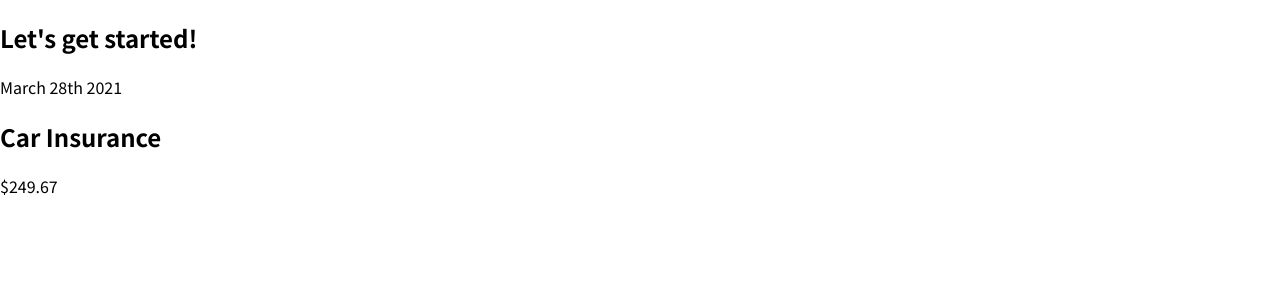
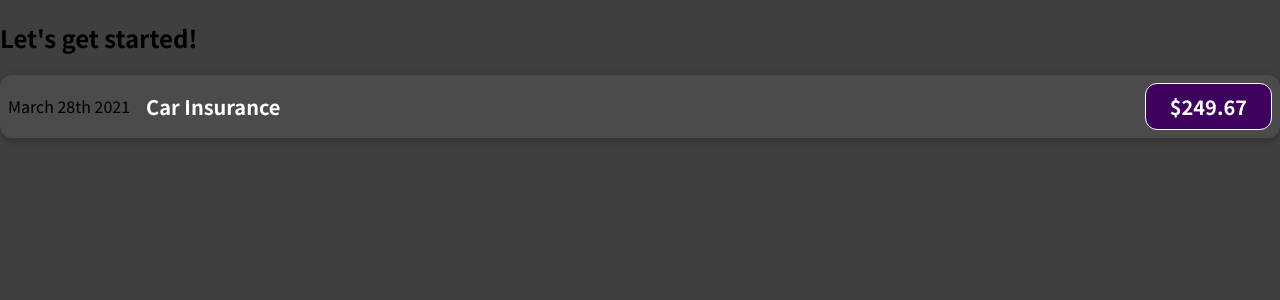
Before and after one commit to Plyavinskiy/expensive-tracker, a JavaScript app: page / in a window 1280 px wide. Shown: the top 300 px of the page. Built offline with nearby package versions, Linux system fonts and the light colour scheme.

Commit message:
feat: add styles for ExpenseItem

```diff
--- /dev/null
+++ b/src/components/ExpenseItem.css
@@ -0,0 +1,55 @@
+.expense-item {
+  display: flex;
+  justify-content: space-between;
+  align-items: center;
+  box-shadow: 0 2px 8px rgba(0, 0, 0, 0.25);
+  padding: 0.5rem;
+  margin: 1rem 0;
+  border-radius: 12px;
+  background-color: #4b4b4b;
+}
+
+.expense-item__description {
+  display: flex;
+  flex-direction: column;
+  gap: 1rem;
+  align-items: flex-end;
+  flex-flow: column-reverse;
+  justify-content: flex-start;
+  flex: 1;
+}
+
+.expense-item h2 {
+  font-size: 1rem;
+  flex: 1;
+  margin: 0 1rem;
+  color: white;
+}
+
+.expense-item__price {
+  font-size: 1rem;
+  font-weight: bold;
+  color: white;
+  background-color: #40005d;
+  border: 1px solid white;
+  padding: 0.5rem;
+  border-radius: 12px;
+}
+
+@media (min-width: 580px) {
+  .expense-item__description {
+    flex-direction: row;
+    align-items: center;
+    justify-content: flex-start;
+    flex: 1;
+  }
+
+  .expense-item__description h2 {
+    font-size: 1.25rem;
+  }
+
+  .expense-item__price {
+    font-size: 1.25rem;
+    padding: 0.5rem 1.5rem;
+  }
+}
--- a/src/components/ExpenseItem.js
+++ b/src/components/ExpenseItem.js
@@ -1,10 +1,12 @@
+import "./ExpenseItem.css";
+
 function ExpenseItem() {
   return (
-    <div>
+    <div className="expense-item">
       <div>March 28th 2021</div>
-      <div>
+      <div className="expense-item__description">
         <h2>Car Insurance</h2>
-        <div>$249.67</div>
+        <div className="expense-item__price">$249.67</div>
       </div>
     </div>
   );
--- a/src/index.css
+++ b/src/index.css
@@ -10,5 +10,5 @@
 
 body {
   margin: 0;
-  /* background-color: #3f3f3f; */
+  background-color: #3f3f3f;
 }
```
